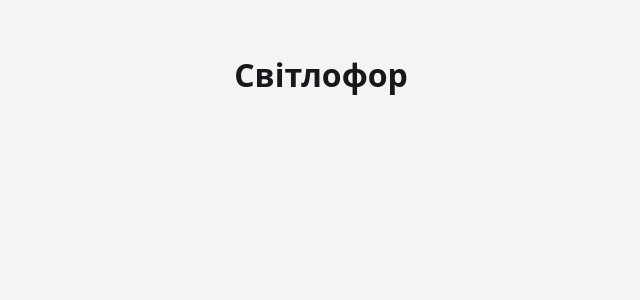
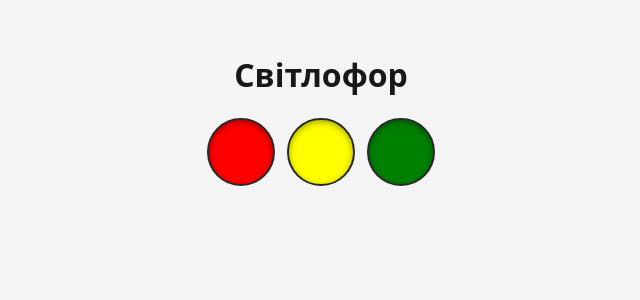
Before and after one commit to Bishop-mstr/frontend-labs, a React (Vite) app: page / in a window 1280 px wide. Shown: the top 300 px of the page, without its empty margins (319-959 px from the left). Built offline with nearby package versions, Linux system fonts and the light colour scheme.

Commit message:
feat: компонент Light з props кольорами.

```diff
--- a/src/App.jsx
+++ b/src/App.jsx
@@ -1,9 +1,15 @@
 import './App.css'
+import Light from './components/Light'
 
 function App() {
   return (
     <main className="app">
       <h1>Світлофор</h1>
+      <div style={{ display: 'flex', gap: '12px', justifyContent: 'center' }}>
+        <Light color="red" />
+        <Light color="yellow" />
+        <Light color="green" />
+      </div>
     </main>
   )
 }
--- /dev/null
+++ b/src/components/Light.css
@@ -0,0 +1,7 @@
+.light {
+    width: 64px;
+    height: 64px;
+    border-radius: 50%;
+    border: 2px solid #27272a;
+    box-shadow: inset 0 2px 6px rgba(0, 0, 0, 0.35);
+  }
--- /dev/null
+++ b/src/components/Light.jsx
@@ -0,0 +1,12 @@
+import './Light.css'
+
+function Light({ color }) {
+  return (
+    <div
+      className="light"
+      style={{ backgroundColor: color }}
+    />
+  )
+}
+
+export default Light
```
